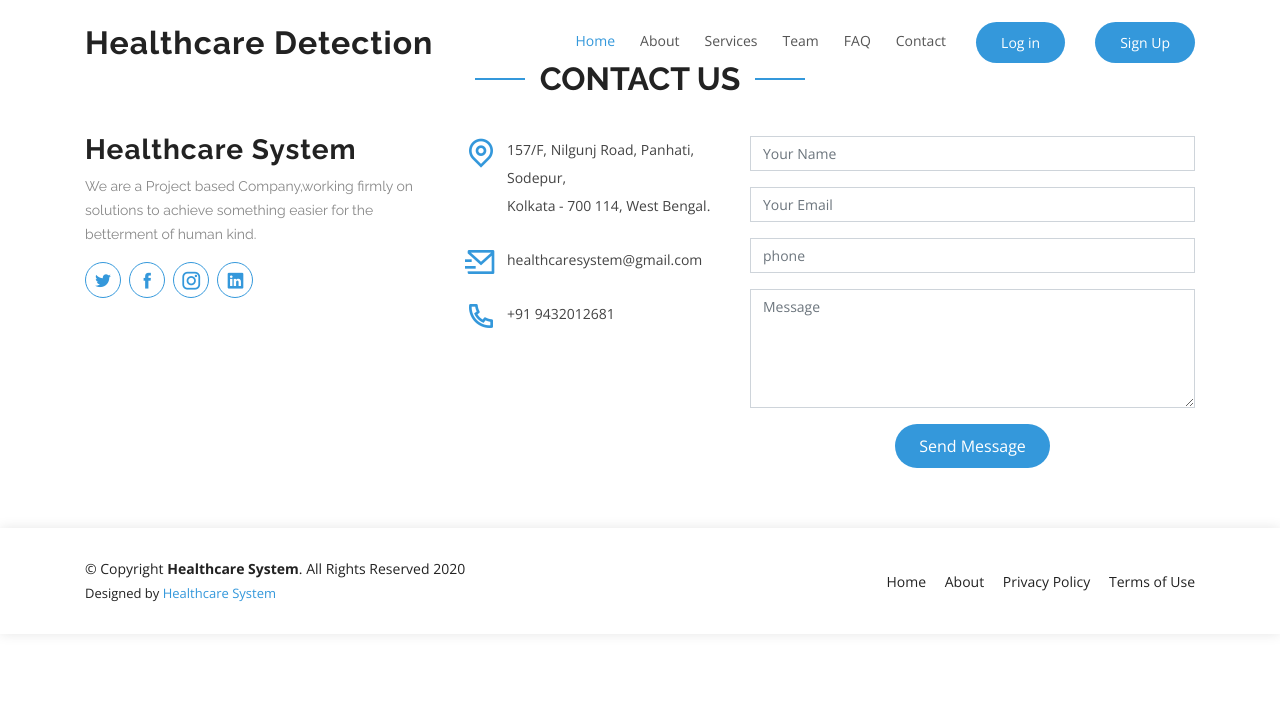
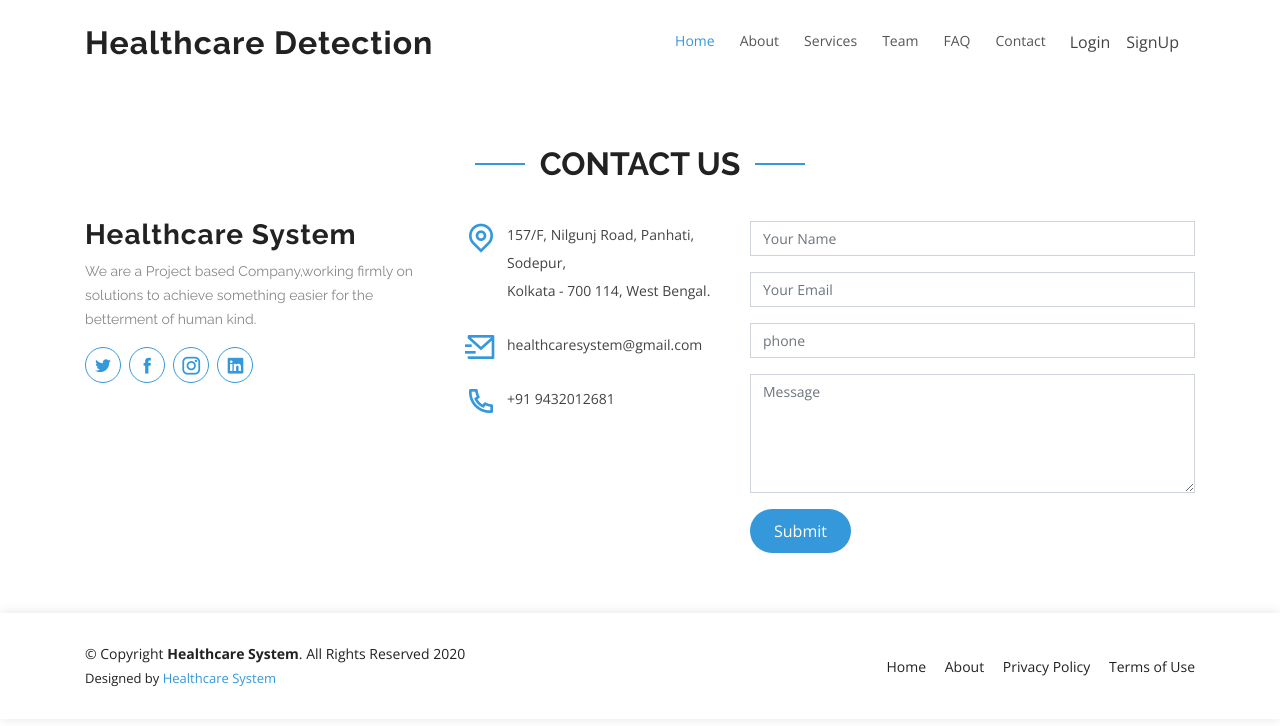
Before and after one commit to palabhijit687/healthcare, a Django app: page /contact in a window 1280 px wide. Shown: the top 726 px of the page. Run offline with Django 3.2, Linux system fonts and the light colour scheme; some libraries are stand-ins or nearby versions.

Commit message:
login, logout and signup added

```diff
--- a/home/urls.py
+++ b/home/urls.py
@@ -10,4 +10,7 @@ urlpatterns = [
    path('services', views.services, name="contact"),
    path('faq', views.faq, name="contact"),
    path('team', views.team, name="contact"),
+   path('signup', views.handleSignup, name='handleSignup'),
+   path('login', views.handleLogin, name='handleLogin'),
+   path('logout/', views.handleLogout, name='handleLogout'),
 ]
--- a/home/views.py
+++ b/home/views.py
@@ -1,6 +1,8 @@
 from django.shortcuts import render,  HttpResponse, redirect
 from home.models import Contact
 from django.contrib import messages
+from django.contrib.auth import authenticate, login, logout
+from django.contrib.auth.models import User
 
 # Create your views here.
 
@@ -38,3 +40,64 @@ def contact(request):
             messages.success(request, "Your message has been successfully sent")
 
     return render(request, 'home/contact.html')
+
+
+def handleSignup(request):
+    if request.method == 'POST':
+        # Get the post parameters
+        username = request.POST['username']
+        fname = request.POST['fname']
+        lname = request.POST['lname']
+        email = request.POST['email']
+        pass1 = request.POST['pass1']
+        pass2 = request.POST['pass2']
+
+        # Check for errorneous inputs
+        # username should be under 10 characters
+        if len(username) > 10:
+            messages.error(request, "Username must be under 10 characters")
+            return redirect('home')
+
+        # username should be alphanumeric
+        if not username.isalnum():
+            messages.error(request, "Username should only contain letters and numbers")
+            return redirect('home')
+
+        # passwords should match
+        if pass1 != pass2:
+            messages.error(request, "Passwords do not match")
+            return redirect('home')
+
+        # Create the user
+        myuser = User.objects.create_user(username, email, pass1)
+        myuser.first_name = fname
+        myuser.last_name = lname
+        myuser.save()
+        messages.success(request, "Your iCoder account has been successfully created")
+        return redirect('home')
+    else:
+        return HttpResponse('404 - Not Found')
+
+def handleLogin(request):
+    if request.method == 'POST':
+        # Get the post parameters
+        loginusername = request.POST['loginusername']
+        loginpassword = request.POST['loginpassword']
+
+        user = authenticate(username=loginusername, password=loginpassword)
+
+        if user is not None:
+            login(request, user)
+            messages.success(request, "Successfully Logged In")
+            return redirect('home')
+        else:
+            messages.error(request, "Invalid Credentials, Please try again")
+            return redirect('home')
+
+    return HttpResponse('404 - Not Found')
+
+
+def handleLogout(request):
+    logout(request)
+    messages.success(request, "Successfully Logged Out")
+    return redirect('home')
--- a/templates/base.html
+++ b/templates/base.html
@@ -35,7 +35,7 @@
 <body>
 
     <!-- ======= Header ======= -->
-    <header id="header" class="fixed-top d-flex align-items-center">
+    <header id="header" class="fixed d-flex align-items-center">
         <div class="container d-flex align-items-center">
 
             <div class="logo mr-auto">
@@ -68,27 +68,45 @@
                             <li><a href="#">Drop Down 5</a></li>
                         </ul>
                     </li> -->
-                    <li class="{% block contactactive %} {% endblock contactactive %}"><a href="/contact">Contact</a></li>
+                    <li class="{% block contactactive %} {% endblock contactactive %} mr-4"><a href="/contact">Contact</a></li>
 
-                    <li class="get-started" data-toggle="modal" data-target="#loginModal"><a href="#about">Log in</a></li>
-                    <li class="get-started" data-toggle="modal" data-target="#signupModal"><a href="#about">Sign Up</a></li>
+                    <!-- <li class="get-started" data-toggle="modal" data-target="#loginModal"><a href="#about">Log in</a></li> -->
+                    <!-- <li class="get-started" data-toggle="modal" data-target="#signupModal"><a href="#about">Sign Up</a></li> -->
+                    {% if user.is_authenticated %}
+                    <ul class="navbar-nav mr-2">
+                        <li class="nav-item dropdown">
+                            <a class="nav-link dropdown-toggle get-started" href="#" id="navbarDropdown" role="button" data-toggle="dropdown" aria-haspopup="true" aria-expanded="false">
+              Welcome {{request.user}}
+            </a>
+                            <div class="dropdown-menu" aria-labelledby="navbarDropdown">
+                                <a class="dropdown-item get-started" href="/logout">Logout</a>
+                            </div>
+                        </li>
+                    </ul>
 
+
+                    {% else %}
+                    <!-- Button to trigger Login modal -->
+                    <li href="#" type="button" class="get-started mr-3  mt-2" data-toggle="modal" data-target="#loginModal">
+                        Login
+                    </li>
+                    <!-- Button to trigger SignUp modal -->
+                    <li href="#" type="button" class="get-started mr-3 mt-2" data-toggle="modal" data-target="#signupModal">
+                        SignUp
+                    </li> {% endif %}
                 </ul>
+
             </nav>
             <!-- .nav-menu -->
 
         </div>
 
     </header>
-    {% for message in messages %}
-    <div class="alert alert-{{ message.tags }} mb-0 alert-dismissible fade show" role="alert">
-        <strong>Message: </strong> {{ message }}
-        <button type="button" class="close" data-dismiss="alert" aria-label="Close">
-            <span aria-hidden="true">&times;</span>
-          </button>
-    </div>
-    {% endfor %}
-    <!-- End Header -->
+
+
+
+
+
     <!-- SignUp Modal -->
     <div class="modal fade" id="signupModal" tabindex="-1" role="dialog" aria-labelledby="signupModal" aria-hidden="true">
         <div class="modal-dialog" role="document">
@@ -96,8 +114,8 @@
                 <div class="modal-header">
                     <h5 class="modal-title" id="signupModalTitle">SignUp Here</h5>
                     <button type="button" class="close" data-dismiss="modal" aria-label="Close">
-            <span aria-hidden="true">&times;</span>
-          </button>
+              <span aria-hidden="true">&times;</span>
+            </button>
                 </div>
                 <div class="modal-body">
                     <form action='/signup' method='post'>
@@ -145,8 +163,8 @@
                 <div class="modal-header">
                     <h5 class="modal-title" id="loginModalTitle">Login Here</h5>
                     <button type="button" class="close" data-dismiss="modal" aria-label="Close">
-            <span aria-hidden="true">&times;</span>
-          </button>
+              <span aria-hidden="true">&times;</span>
+            </button>
                 </div>
                 <div class="modal-body">
                     <form action='/login' method='post'>
@@ -170,7 +188,14 @@
         </div>
     </div>
 
-    {% block body %} {% endblock body %}
+    {% for message in messages %}
+    <div class="alert alert-{{ message.tags }} mb-0 alert-dismissible fade show" role="alert">
+        <strong>Message: </strong> {{ message }}
+        <button type="button" class="close" data-dismiss="alert" aria-label="Close">
+        <span aria-hidden="true">&times;</span>
+      </button>
+    </div>
+    {% endfor %} {% block body %} {% endblock body %}
 
 
     <!-- ======= Footer ======= -->
--- a/templates/home/contact.html
+++ b/templates/home/contact.html
@@ -66,7 +66,8 @@
                         <div class="error-message"></div>
                         <div class="sent-message">Your message has been sent. Thank you!</div>
                     </div> -->
-                    <div class="text-center"><button type="submit">Send Message</button></div>
+                    <!-- <div class="text-center"><button type="submit">Send Message</button></div> -->
+                    <button type="submit" class="btn btn-primary">Submit</button>
                 </form>
             </div>
 
--- a/templates/home/home.html
+++ b/templates/home/home.html
@@ -425,7 +425,9 @@
                         <div class="error-message"></div>
                         <div class="sent-message">Your message has been sent. Thank you!</div>
                     </div> -->
-                                <div class="text-center"><button type="submit">Send Message</button></div>
+                                <!-- <div class="text-center"><button type="submit">Send Message</button></div> -->
+                                <button type="submit" class="btn btn-primary">Submit</button>
+
                             </form>
                         </div>
 
```
Also changed, not shown: db.sqlite3.
